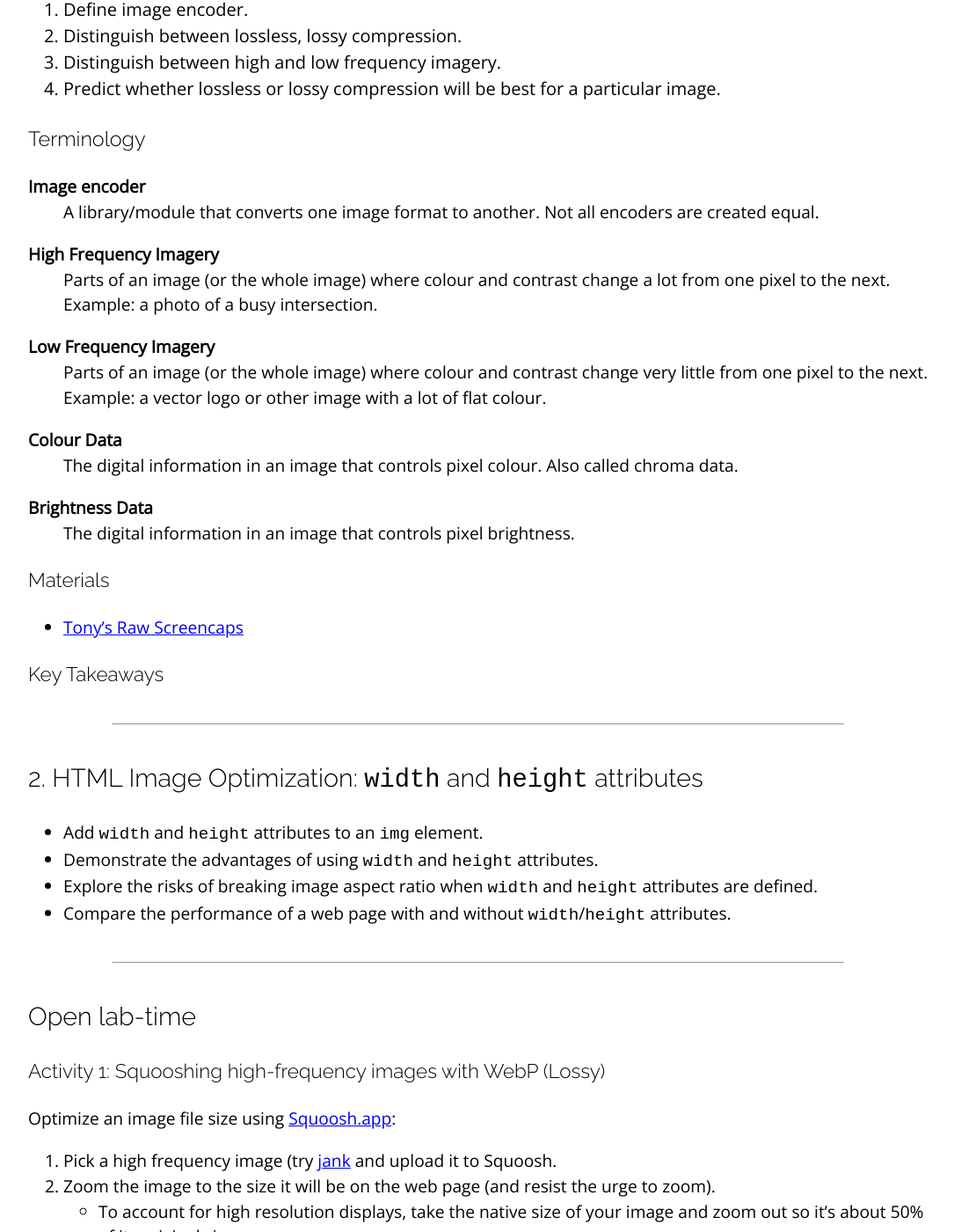
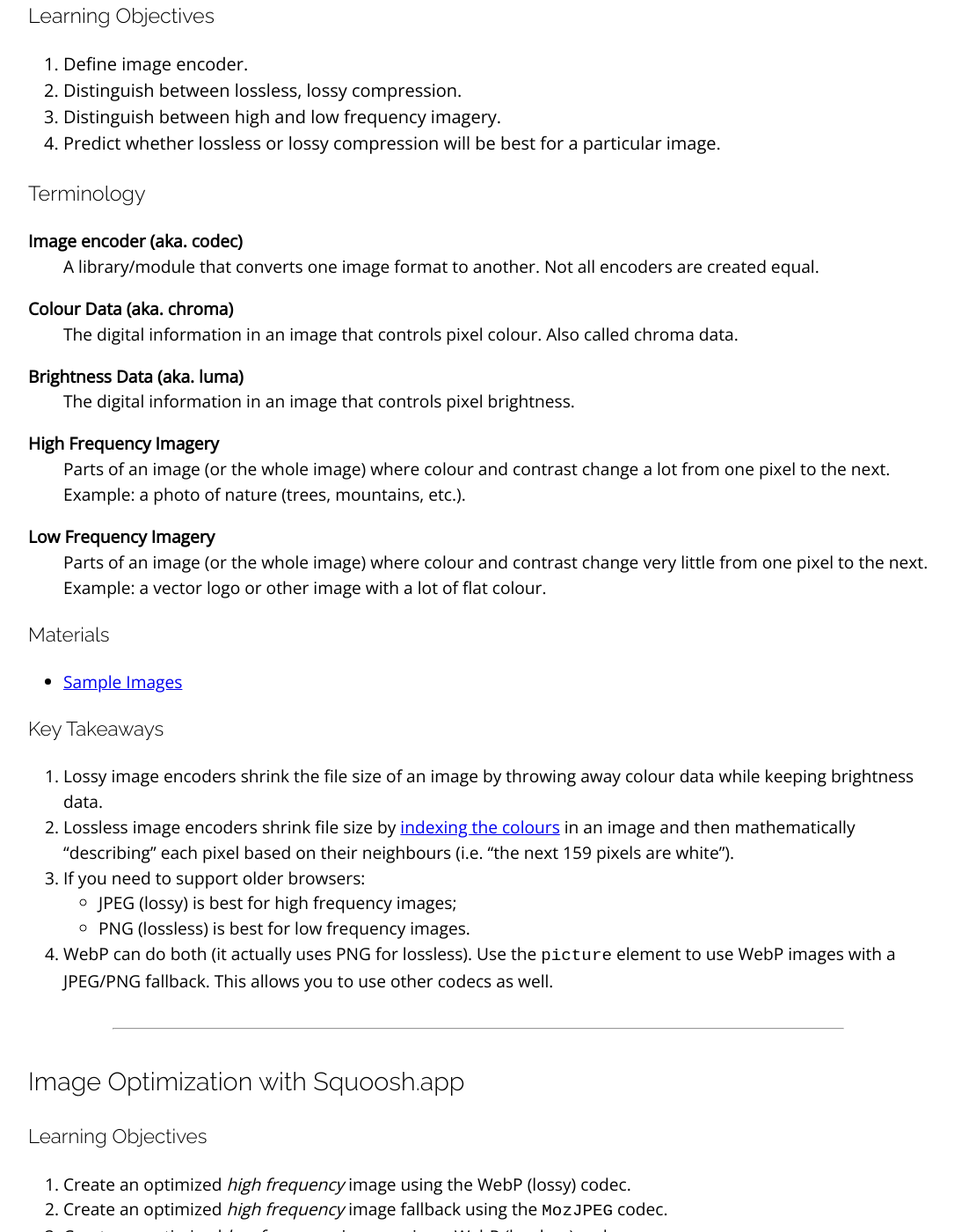
Before and after one commit to sait-wbdv/winter-2021, a Jekyll site: the page built from _posts/2021-02-04-raster-deep-dive.md, in a window 1280 px wide and 1400 px high, scrolled down 1290 px. Shown: the whole window at 88% size, without its empty margins (96-1181 px from the left). Built offline with Jekyll 4.4.1, drawn with Linux system fonts in a browser that asks for light colours; nearby versions of some CDN libraries; some of the changed text lies outside the part shown.

Commit message:
tweaks to W4R and W5F

```diff
--- a/_posts/2021-02-04-raster-deep-dive.md
+++ b/_posts/2021-02-04-raster-deep-dive.md
@@ -31,38 +33,41 @@ categories: cpnt201
 
 ### Terminology
 <dl>
-Image encoder
+Image encoder (aka. codec)
 : A library/module that converts one image format to another. Not all encoders are created equal.
 
+Colour Data (aka. chroma)
+: The digital information in an image that controls pixel colour. Also called chroma data.
+
+Brightness Data (aka. luma)
+: The digital information in an image that controls pixel brightness.
+
 High Frequency Imagery
-: Parts of an image (or the whole image) where colour and contrast change a lot from one pixel to the next. Example: a photo of a busy intersection.
+: Parts of an image (or the whole image) where colour and contrast change a lot from one pixel to the next. Example: a photo of nature (trees, mountains, etc.).
 
 Low Frequency Imagery
 : Parts of an image (or the whole image) where colour and contrast change very little from one pixel to the next. Example: a vector logo or other image with a lot of flat colour.
 
-Colour Data
-: The digital information in an image that controls pixel colour. Also called chroma data.
-
-Brightness Data
-: The digital information in an image that controls pixel brightness.
-
 ### Materials
-- [Tony's Raw Screencaps](https://github.com/sait-wbdv/assets/)
+- [Sample Images](https://github.com/sait-wbdv/sample-code/tree/master/assets/images)
 
 ### Key Takeaways
+1. Lossy image encoders shrink the file size of an image by throwing away colour data while keeping brightness data.
+2. Lossless image encoders shrink file size by [indexing the colours](https://en.wikipedia.org/wiki/Indexed_color) in an image and then mathematically "describing" each pixel based on their neighbours (i.e. "the next 159 pixels are white").
+3. If you need to support older browsers:
+  - JPEG (lossy) is best for high frequency images;
+  - PNG (lossless) is best for low frequency images.
+4. WebP can do both (it actually uses PNG for lossless). Use the `picture` element to use WebP images with a JPEG/PNG fallback. This allows you to use other codecs as well.
 
 ---
 
-## 2. HTML Image Optimization: `width` and `height` attributes
+## Image Optimization with Squoosh.app
+### Learning Objectives
+1. Create an optimized _high frequency_ image using the WebP (lossy) codec.
+2. Create an optimized _high frequency_ image fallback using the `MozJPEG` codec.
+3. Create an optimized _low frequency_ image using a WebP (lossless) codec.
+4. Create an optimized _low frequency_ image fallback using the `OxiPNG` codec.
 
-- Add `width` and `height` attributes to an `img` element.
-- Demonstrate the advantages of using `width` and `height` attributes.
-- Explore the risks of breaking image aspect ratio when `width` and `height` attributes are defined.
-- Compare the performance of a web page with and without `width`/`height` attributes.
-
----
-
-## Open lab-time
 ### Activity 1: Squooshing high-frequency images with WebP (Lossy)
 Optimize an image file size using [Squoosh.app](https://squoosh.app/):
 1. Pick a high frequency image (try [jank](https://github.com/sait-wbdv/assets/blob/main/images/source/jank.png) and upload it to Squoosh.
@@ -85,6 +90,8 @@ Optimize an image file size using [Squoosh.app](https://squoosh.app/):
 4. Download the optimized image and use it as an asset in a project web page of your choice.
 5. Complete two performance audits on your project page using Chrome Lighthouse: once with the original image file and a second with the optimized image file.
 6. Download and save your optimized files in a `full` directory next to your `source` directory.
+
+---
 
 ### Activity 3: Squooshing low-frequency images with WebP (Lossless)
 1. Pick a low-frequency image (something with a lot of flat colour) and upload it to Squoosh.
@@ -112,7 +119,17 @@ Optimize an image file size using [Squoosh.app](https://squoosh.app/):
 
 ---
 
+## Open lab-time
+Using the large images you created yesterday:
+1. Define the low and high frequency areas;
+2. Predict if the file will be smaller as a lossless or lossy image.
+3. Use [Squoosh](https://squoosh.app/) to see if you're correct.
+
+---
+
 ## Tony's goals for Lab-Time
+- Finalize cpnt201-a2.
+- Play with clip-masks.
 
 ---
 
```
Also changed, not shown: other parts of _posts/2021-02-04-raster-deep-dive.md (+4 -2 lines), _posts/2021-02-05-selective-image-loading.md (renamed from _posts/2021-02-05-lazy-loading.md, +21 -8 lines), index.md (+1 -1 lines).
